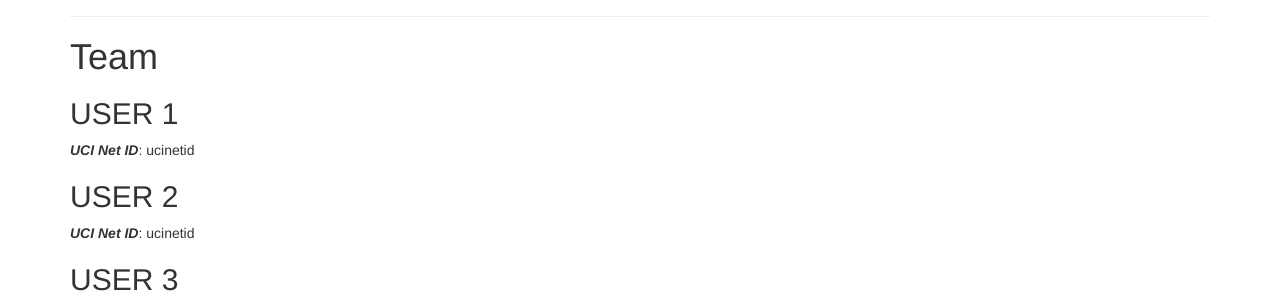
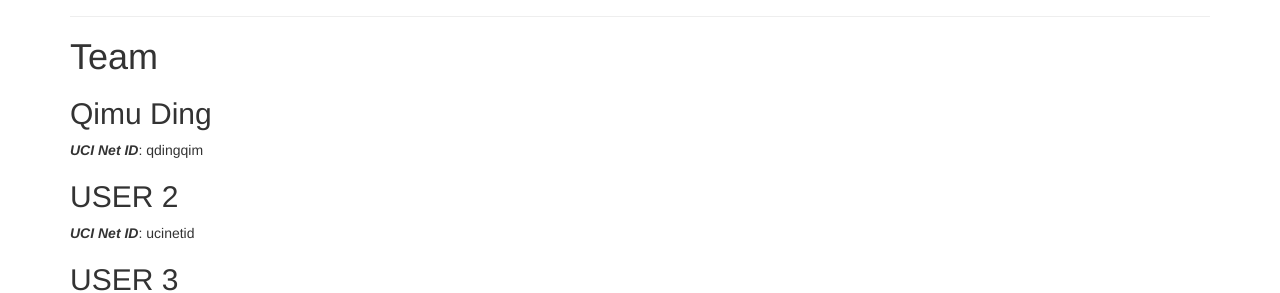
Before and after one commit to qdingqim/Pac-mo, a Jekyll site: the page built from docs/team.md, in a window 1280 px wide. Shown: the part 136-429 px from the top of the page. Built offline with Jekyll 4.4.1, drawn with Linux system fonts in a browser that asks for light colours.

Commit message:
Update team.md

```diff
--- a/docs/team.md
+++ b/docs/team.md
@@ -6,8 +6,8 @@ title:  Team
 # {{ page.title }}
 
 
-## USER 1
-***UCI Net ID***: ucinetid
+## Qimu Ding
+***UCI Net ID***: qdingqim
 
 ## USER 2
 ***UCI Net ID***: ucinetid
```
